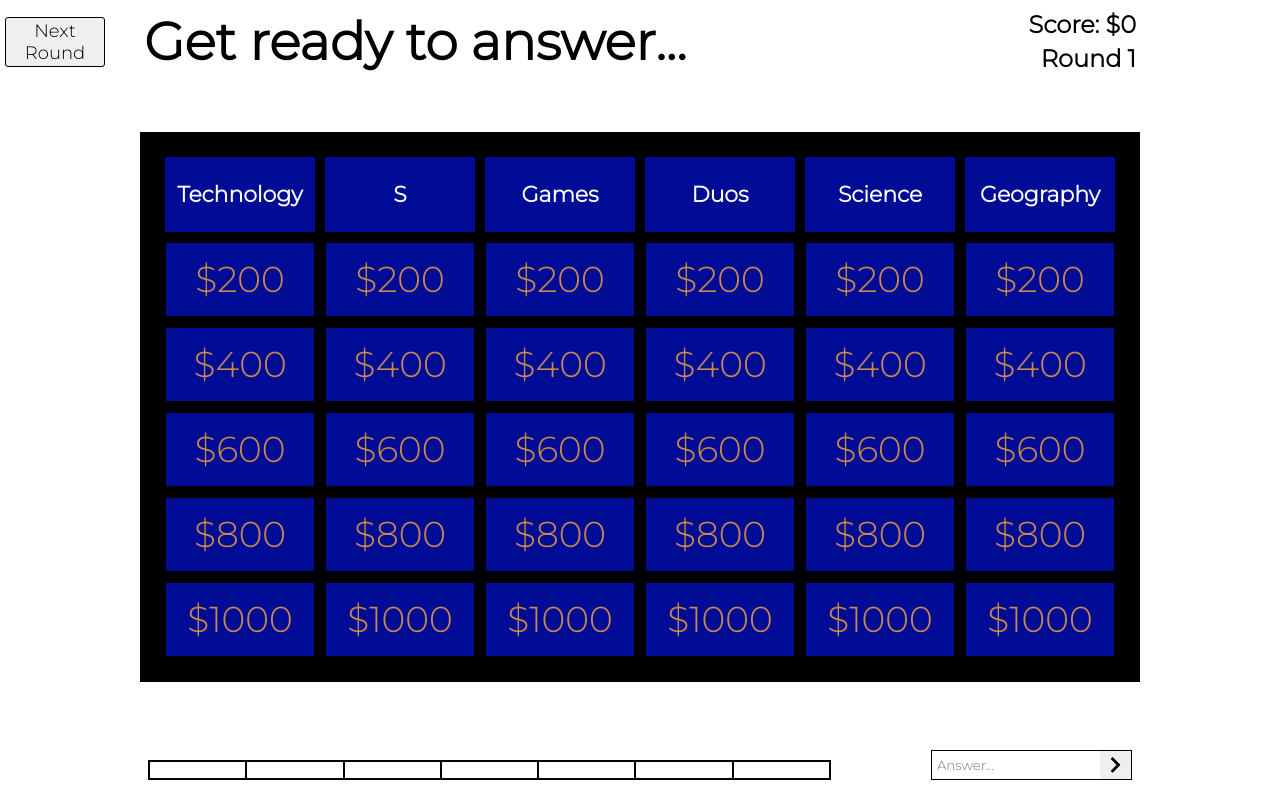
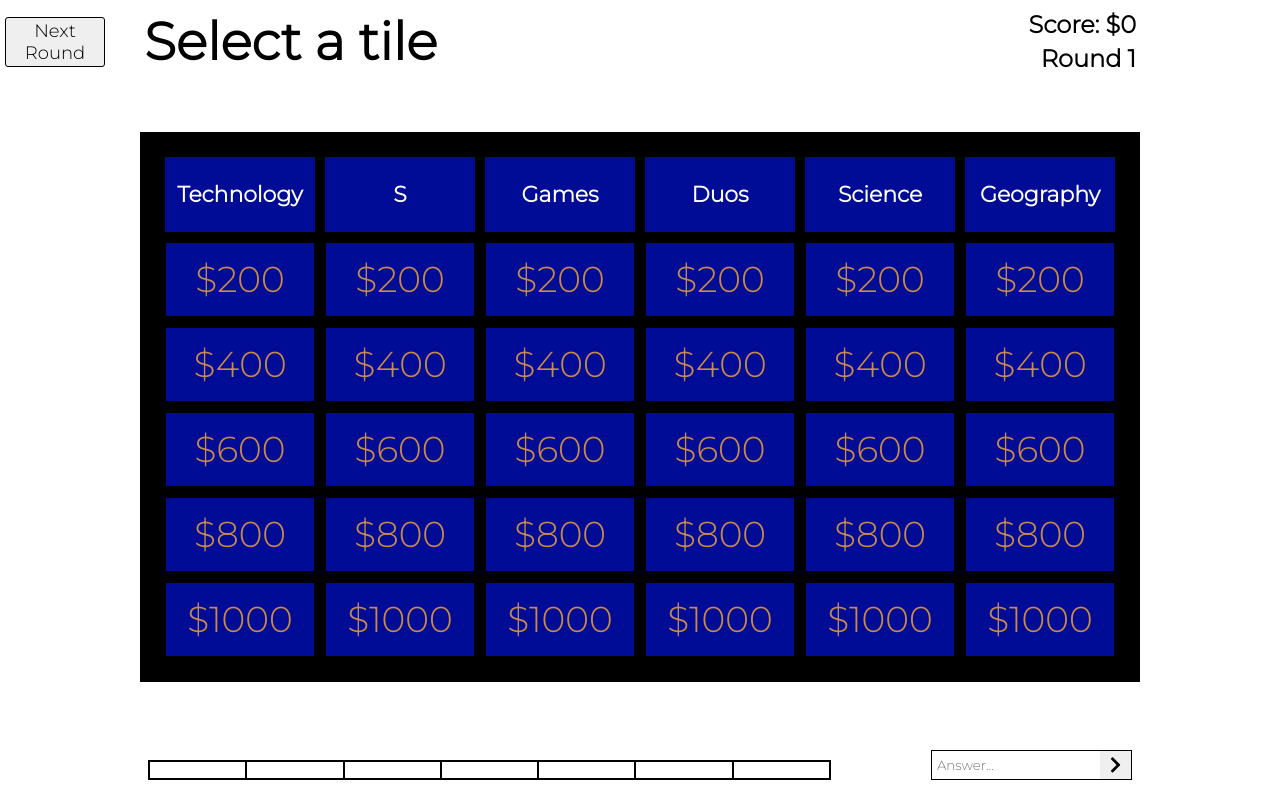
Before and after one commit to dowinterfor6/jeopardee, a React (Create React App) app: page /room/1 in a window 1280 px wide. Both pictures are taken after typing "Sample" into the empty fields and a click on the button "Start the game!". Built offline with nearby package versions, Linux system fonts and the light colour scheme.

Commit message:
Add readme

```diff
--- a/src/components/GameRound.jsx
+++ b/src/components/GameRound.jsx
@@ -133,7 +133,7 @@ const GameRound = ({
         <div className={`top ${round !== 1 && round !== 2 ? 'hide' : ''}`}>
           <div className="round-header">
             {/* TODO: Adjust this to be better lmao */}
-            {state.gameState.displayQuestion.open ?
+            {!state.gameState.answerable.locked ?
               "Get ready to answer..."
               :
               "Select a tile"
```
Also changed, not shown: 1 other file (tests, documents, lock files or other folders).
